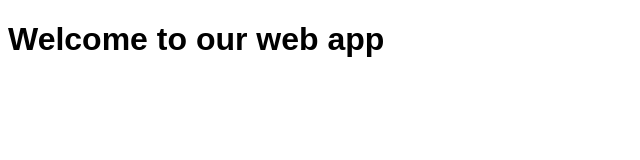
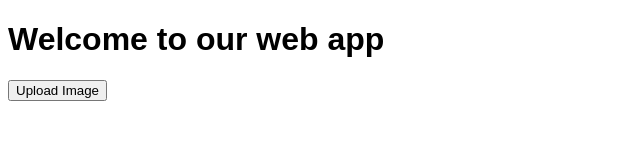
Before and after one commit to zsym-sjtu/sjtu-cs7354, a plain HTML site: page frontend/index.html in a window 1280 px wide. Shown: the whole page, without its empty margins (0-640 px from the left). Drawn offline with Linux system fonts and the light colour scheme.

Commit message:
Add upload button

```diff
--- a/frontend/index.html
+++ b/frontend/index.html
@@ -1 +1,3 @@
 <!DOCTYPE html><html><head><link rel="stylesheet" href="styles.css"></head><body><h1>Welcome to our web app</h1></body></html>
+
+<button>Upload Image</button>
```
